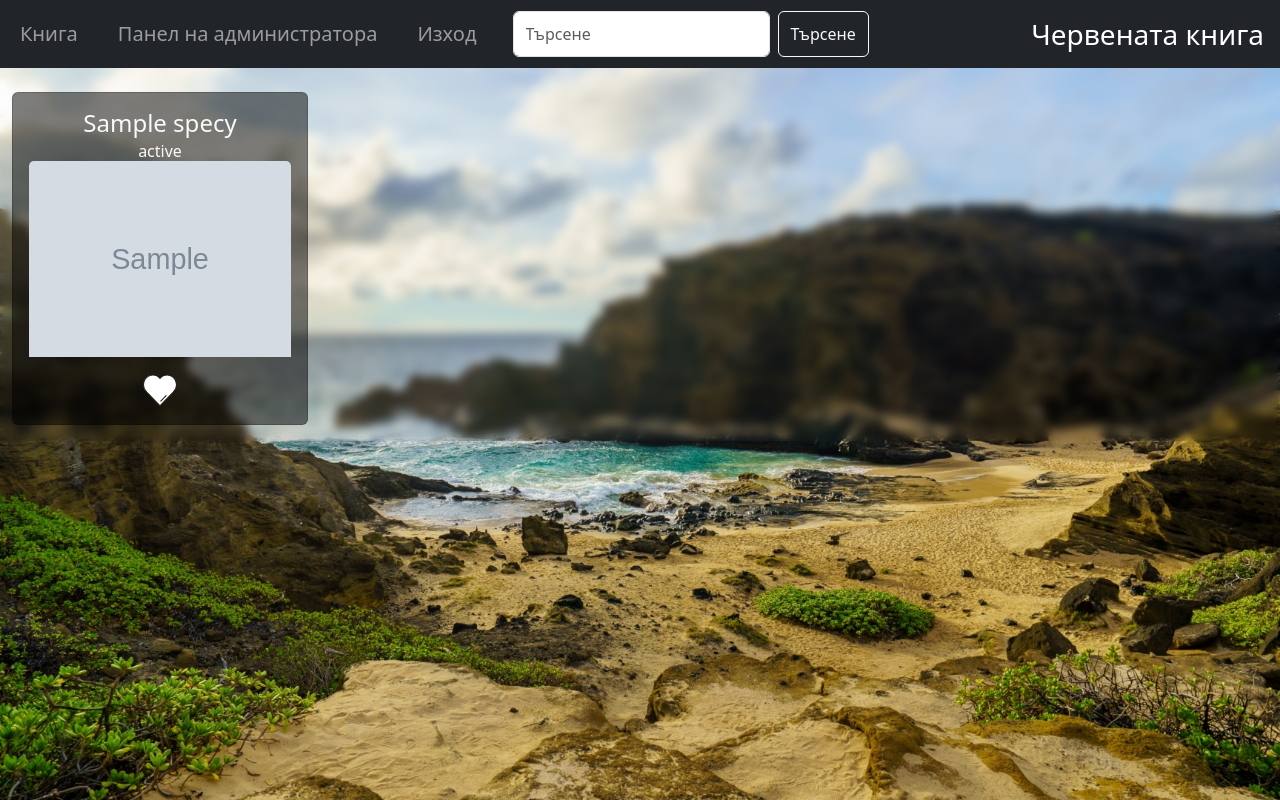
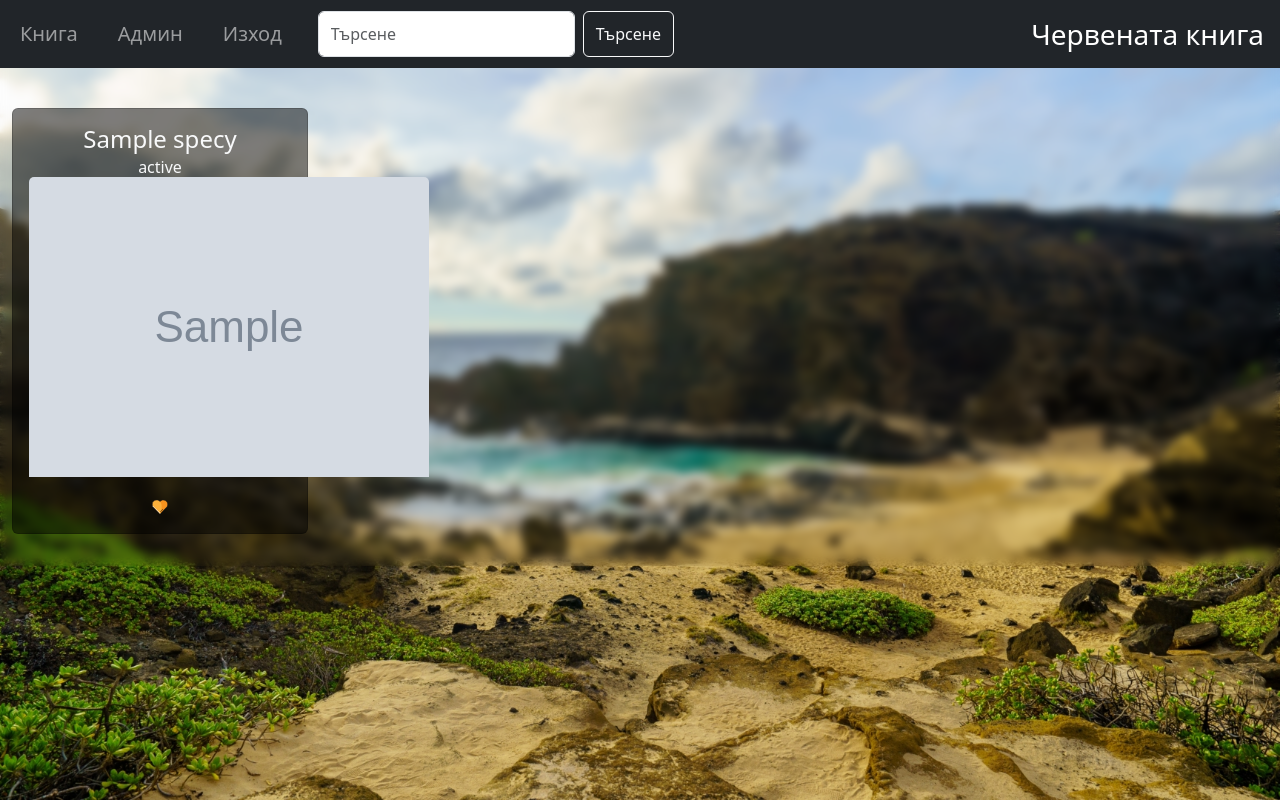
Before and after one commit to georgi-oreshkov/RedBookCourseAssignment, a Django app: page /main/ in a window 1280 px wide. Run offline with Django 5.2, Linux system fonts and the light colour scheme; a user stored in the database is signed in; tables that the repository leaves empty hold one stand-in row (values such as "Sample post"); grey boxes marked "Sample" are stand-in pictures.

Commit message:
semi-final

```diff
--- a/red_book/rb_pages/urls.py
+++ b/red_book/rb_pages/urls.py
@@ -1,11 +1,12 @@
 from django.urls import path
-from rb_pages.views import login_view, logout_view, register_view, landing_view, main_view
+from rb_pages.views import login_view, logout_view, register_view, landing_view, toggle_favorite, main_view
 
 urlpatterns = [
     path('login/', login_view, name='login'),
     path('register/', register_view, name='register'),
     path('', landing_view, name='landing'),
     path("main/", main_view, name='main'),
-    path("logout/", logout_view, name="logout")
+    path("logout/", logout_view, name="logout"),
+    path('toggle_favorite/<int:species_id>/', toggle_favorite, name='toggle_favorite'),
 
 ]
--- a/red_book/rb_pages/views.py
+++ b/red_book/rb_pages/views.py
@@ -8,12 +8,14 @@ from django.contrib.auth.decorators import login_required
 
 from rb_pages.models import Favorite, Species
 
+
 def is_email(s):
-            try:
-                validate_email(s)
-                return True
-            except ValidationError:
-                return False
+    try:
+        validate_email(s)
+        return True
+    except ValidationError:
+        return False
+
 
 def login_view(request):
     if request.method == "POST":
@@ -35,6 +37,7 @@ def login_view(request):
             messages.error(request, "Invalid email or password.")
 
     return render(request, "login.html")
+
 
 @login_required
 def logout_view(request):
@@ -98,10 +101,12 @@ def main_view(request):
         search_query = request.GET.get("query").lower()
         species_data = Species.objects.filter(name__icontains=search_query)
 
+    user_favorites = Species.objects.filter(favorite__user=user).distinct()
+
     return render(
         request,
         "main.html",
-        {"species_data": species_data, "is_user_admin": is_user_admin},
+        {"species_data": species_data, "is_user_admin": is_user_admin, "user_favorites": user_favorites},
     )
 
 
--- a/red_book/red_book/settings.py
+++ b/red_book/red_book/settings.py
@@ -131,6 +131,10 @@ STATICFILES_DIRS = [
     os.path.join(BASE_DIR, "static"),
     ]
 
+# Media files (Uploaded Images)
+MEDIA_URL = '/media/'
+MEDIA_ROOT = os.path.join(BASE_DIR, 'media')
+
 
 # Default primary key field type
 # https://docs.djangoproject.com/en/5.0/ref/settings/#default-auto-field
--- a/red_book/red_book/urls.py
+++ b/red_book/red_book/urls.py
@@ -17,7 +17,14 @@ Including another URLconf
 from django.contrib import admin
 from django.urls import path, include
 
+from django.conf import settings
+from django.conf.urls.static import static
+
 urlpatterns = [
-    path('admin/', admin.site.urls),
+    path('admin/', admin.site.urls, name='admin'),
     path('', include('rb_pages.urls'))
 ]
+
+if settings.DEBUG:
+    urlpatterns += static(settings.MEDIA_URL,
+                          document_root=settings.MEDIA_ROOT)
--- a/red_book/static/CSS/general_style.css
+++ b/red_book/static/CSS/general_style.css
@@ -14,11 +14,11 @@
 }
 
 .favourite-button {
-    width: 10%;
+    width: 5%;
 }
 
 .favourite-icon  {
-    width: 13%;
+    width: 6%;
 }
 
 body.main-body {
@@ -42,3 +42,8 @@ body.main-body {
 .text-white {
     color: whitesmoke;
 }
+
+.sp-img {
+    height: 300px;
+    width: auto;
+}
--- a/red_book/templates/main.html
+++ b/red_book/templates/main.html
@@ -3,11 +3,14 @@
 <!DOCTYPE html>
 <html lang="bg">
   <head>
-    <meta charset="UTF-8">
-    <meta name="viewport" content="width=device-width, initial-scale=1.0">
+    <meta charset="UTF-8" />
+    <meta name="viewport" content="width=device-width, initial-scale=1.0" />
     <title>Червена книга</title>
-    <link rel="stylesheet" href="https://cdn.jsdelivr.net/npm/bootstrap@5.3.0-alpha3/dist/css/bootstrap.min.css">
-    <link rel="stylesheet" href="{% static 'CSS/general_style.css' %}">
+    <link
+      rel="stylesheet"
+      href="https://cdn.jsdelivr.net/npm/bootstrap@5.3.0-alpha3/dist/css/bootstrap.min.css"
+    />
+    <link rel="stylesheet" href="{% static 'CSS/general_style.css' %}" />
     <style>
       .card-body {
         cursor: pointer;
@@ -22,21 +25,31 @@
     <div class="container-fluid text-center">
       <div class="row py-3">
         {% for sp in species_data %}
-                <div class="col-sm-6 col-md-4 col-lg-3">
+        <div class="col-sm-6 col-md-4 col-lg-3 py-3">
           <div class="card bg-dark-transp-50 text-light">
-                        <div class="card-body toggle-card" data-id="{{ species.id }}">
+            <div class="card-body toggle-card" data-id="{{ sp.id }}">
               <h5 class="card-title fs-4">{{ sp.name }}</h5>
               <h6 class="card-subtitle">{{ sp.status }}</h6>
-                            <img src="{{ sp.image.url }}" alt="Изображение на вид" class="card-img-top">
-                            <div class="card-description d-none">{{ species.description }}</div>
+              <img
+                src="{{ sp.image.url }}"
+                alt="Изображение на вид"
+                class="card-img-top sp-img"
+              />
+              <div class="card-description d-none">{{ sp.description }}</div>
               <div class="favorite-button align text-center mt-3">
-                                {% if user.is_authenticated %}
-                                    {% if sp in user.favorite_set.all %}
-                                        <img class="favourite-icon js-check-fav" src="{% static 'Images/heart-filled.svg' %}" alt="икона за любими">
+                {% if user.is_authenticated %} {% if sp in user_favorites %}
+                <img
+                  class="favourite-icon js-check-fav"
+                  src="{% static 'Images/heart-filled.svg' %}"
+                  alt="икона за любими"
+                />
                 {% else %}
-                                        <img class="favourite-icon" src="{% static 'Images/heart-empty.svg' %}" alt="икона за любими">
-                                    {% endif %}
-                                {% endif %}
+                <img
+                  class="favourite-icon"
+                  src="{% static 'Images/heart-empty.svg' %}"
+                  alt="икона за любими"
+                />
+                {% endif %} {% endif %}
               </div>
             </div>
           </div>
--- a/red_book/templates/navbar.html
+++ b/red_book/templates/navbar.html
@@ -11,7 +11,7 @@
                 </li>
                 {% if is_user_admin %}
                     <li class="nav-item rounded mx-2 px-1">
-                        <a class="nav-link fs-5" href="{% url 'admin' %}">Панел на администратора</a>
+                        <a class="nav-link fs-5" href="{% url 'admin:index' %}">Админ</a>
                     </li>
                 {% endif %}
                 <li class="nav-item rounded mx-2 px-1">
```
Also changed, not shown: red_book/media/species_images/Aetarabi.jpg (added), red_book/media/species_images/Alcbande.jpg (added), red_book/media/species_images/Arterian.jpg (added), red_book/media/species_images/Corviola.jpg (added), red_book/media/species_images/Cramicro.jpg (added), red_book/media/species_images/Dravulga.jpg (added), red_book/media/species_images/Hydsuave.jpg (added), red_book/media/species_images/Hypponti.jpg (added), red_book/media/species_images/Pimmajor.jpg (added), red_book/media/species_images/Sarleuco.jpg (added), red_book/media/species_images/Serbulga.jpg (added), 2 other files. Lines whose indentation alone changed are shown as unchanged.
